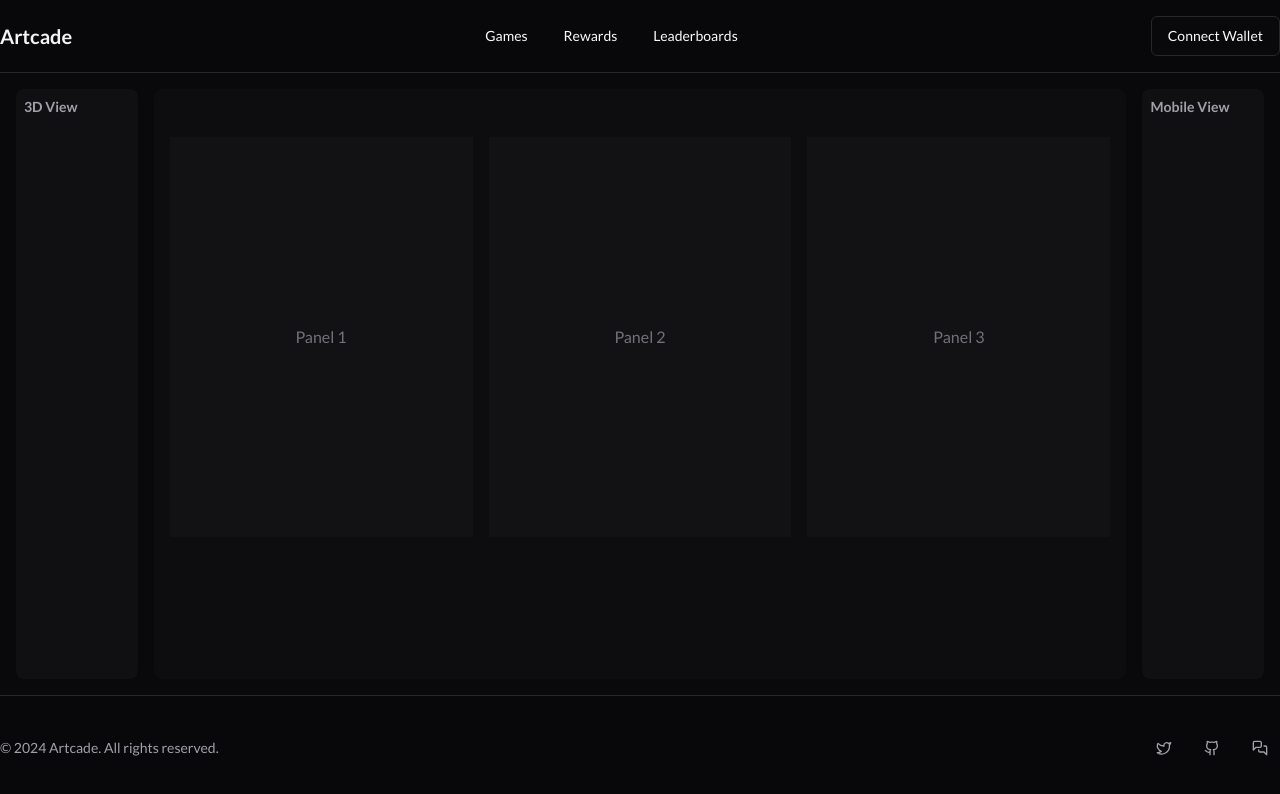
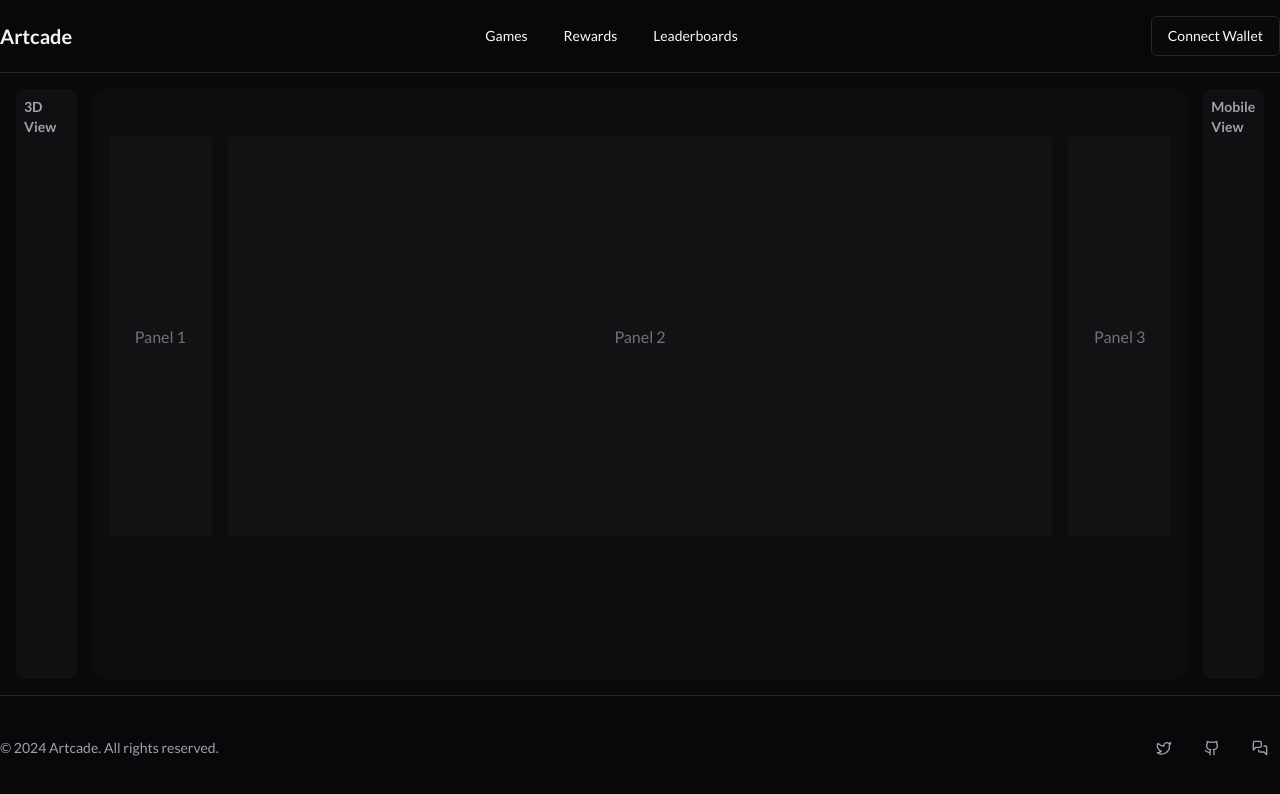
Before and after one commit to 0xartcade/artcade-ui, a Next.js app: page /dashboard in a window 1280 px wide. Shown: the top 794 px of the page. Built offline with nearby package versions, Linux system fonts and the light colour scheme.

Commit message:
- fixed layout issues

```diff
--- a/app/games/page.tsx
+++ b/app/games/page.tsx
@@ -1,10 +1,11 @@
-import React from 'react';
+import { InfoPanel } from "@/components/info-panel";
 
 export default function GamesPage() {
   return (
-    <div className="container mx-auto py-8">
+    <InfoPanel>
+      <div className="flex flex-col">
         <h2 className="text-xl font-semibold mb-4 text-center">Games</h2>
-      <div className="grid grid-cols-1 md:grid-cols-2 lg:grid-cols-3 gap-4 max-w-6xl mx-auto">
+        <div className="flex-1 w-full grid grid-cols-1 md:grid-cols-2 lg:grid-cols-3 gap-4 max-w-6xl mx-auto">
           <div className="p-4 bg-zinc-900/50 rounded-lg aspect-video flex items-center justify-center">
             Game 1
           </div>
@@ -16,5 +17,6 @@ export default function GamesPage() {
           </div>
         </div>
       </div>
+    </InfoPanel>
   );
 }
--- a/app/rewards/page.tsx
+++ b/app/rewards/page.tsx
@@ -1,8 +1,9 @@
-import React from 'react';
+import { InfoPanel } from "@/components/info-panel";
 
 export default function RewardsPage() {
   return (
-    <div className="container mx-auto py-8">
+    <InfoPanel>
+      <div className="flex flex-col">
         <h2 className="text-xl font-semibold mb-4 text-center">Rewards</h2>
         <div className="grid grid-cols-1 md:grid-cols-3 gap-4 max-w-4xl mx-auto">
           <div className="p-8 bg-zinc-900/50 rounded-lg flex flex-col items-center justify-center gap-2">
@@ -19,5 +20,6 @@ export default function RewardsPage() {
           </div>
         </div>
       </div>
+    </InfoPanel>
   );
 }
--- a/components/layout/conditional-layout.tsx
+++ b/components/layout/conditional-layout.tsx
@@ -5,6 +5,8 @@ import { Header } from './header';
 import { Footer } from './footer';
 import ThreeDPanel from '@/app/3d-panel/page';
 import MobilePanel from '@/app/mobile-panel/page';
+import { motion } from 'framer-motion';
+import { useState } from 'react';
 
 export function ConditionalLayout({
   children,
@@ -13,6 +15,17 @@ export function ConditionalLayout({
 }) {
   const pathname = usePathname();
   const isRootPage = pathname === '/' || pathname === '/dev-logs';
+  const [activePanel, setActivePanel] = useState<"left" | "right" | null>(null);
+
+  const getPanelWidth = (panel: "left" | "middle" | "right") => {
+    if (activePanel === "left") {
+      return panel === "left" ? "90%" : panel === "right" ? "5%" : "0%";
+    }
+    if (activePanel === "right") {
+      return panel === "left" ? "5%" : panel === "right" ? "33%" : "62%";
+    }
+    return panel === "middle" ? "90%" : "5%";
+  };
 
   if (isRootPage) {
     return (
@@ -26,15 +39,34 @@ export function ConditionalLayout({
     <div className="flex flex-col min-h-screen">
       <Header />
       <main className="flex-1 flex gap-4 p-4">
-        <div className="w-[10%]">
+        <motion.div
+          className="cursor-pointer"
+          animate={{ width: getPanelWidth("left") }}
+          transition={{ type: "spring", stiffness: 300, damping: 30 }}
+          onClick={() => setActivePanel(activePanel === "left" ? null : "left")}
+        >
           <ThreeDPanel />
-        </div>
-        <div className="w-[80%] bg-zinc-900/30 rounded-lg p-4">
+        </motion.div>
+
+        <motion.div
+          animate={{
+            width: getPanelWidth("middle"),
+            opacity: activePanel === "left" ? 0 : 1
+          }}
+          transition={{ type: "spring", stiffness: 300, damping: 30 }}
+          className="bg-zinc-900/30 rounded-lg p-4"
+        >
           {children}
-        </div>
-        <div className="w-[10%]">
+        </motion.div>
+
+        <motion.div
+          className="cursor-pointer"
+          animate={{ width: getPanelWidth("right") }}
+          transition={{ type: "spring", stiffness: 300, damping: 30 }}
+          onClick={() => setActivePanel(activePanel === "right" ? null : "right")}
+        >
           <MobilePanel />
-        </div>
+        </motion.div>
       </main>
       <Footer />
     </div>
--- a/components/layout/header.tsx
+++ b/components/layout/header.tsx
@@ -1,5 +1,8 @@
+'use client';
+
 import { motion } from "framer-motion";
 import Link from "next/link";
+import { useRouter } from "next/navigation";
 import { Button } from "@/components/ui/button";
 
 const navItems = [
@@ -9,6 +12,13 @@ const navItems = [
 ];
 
 export function Header() {
+  const router = useRouter();
+
+  const handleNavigation = (e: React.MouseEvent, href: string) => {
+    e.preventDefault();
+    router.push(href);
+  };
+
   return (
     <motion.header
       initial={{ y: -20, opacity: 0 }}
@@ -23,8 +33,12 @@ export function Header() {
 
           <div className="hidden md:flex items-center space-x-1">
             {navItems.map((item) => (
-              <Button key={item.href} variant="ghost" asChild>
-                <Link href={item.href}>{item.label}</Link>
+              <Button
+                key={item.href}
+                variant="ghost"
+                onClick={(e) => handleNavigation(e, item.href)}
+              >
+                {item.label}
               </Button>
             ))}
           </div>
--- a/components/ui/three-panel.tsx
+++ b/components/ui/three-panel.tsx
@@ -1,11 +1,51 @@
+"use client";
+
+import { motion } from "framer-motion";
+import { useState } from "react";
+
 export function ThreePanel() {
+  const [activePanel, setActivePanel] = useState<"left" | "right" | null>(null);
+
+  const getPanelWidth = (panel: "left" | "middle" | "right") => {
+    if (activePanel === "left") {
+      return panel === "left" ? "90%" : panel === "right" ? "10%" : "0%";
+    }
+    if (activePanel === "right") {
+      return panel === "left" ? "10%" : panel === "right" ? "33%" : "57%";
+    }
+    return panel === "middle" ? "80%" : "10%";
+  };
+
   return (
-    <div className="grid grid-cols-1 md:grid-cols-3 gap-4">
-      {[1, 2, 3].map((i) => (
-        <div key={i} className="h-[400px] bg-zinc-900/50 flex items-center justify-center">
-          <p className="text-zinc-500">Panel {i}</p>
-        </div>
-      ))}
+    <div className="flex w-full h-[400px] gap-4">
+      <motion.div
+        className="bg-zinc-900/50 flex items-center justify-center cursor-pointer"
+        animate={{ width: getPanelWidth("left") }}
+        transition={{ type: "spring", stiffness: 300, damping: 30 }}
+        onClick={() => setActivePanel(activePanel === "left" ? null : "left")}
+      >
+        <p className="text-zinc-500">Panel 1</p>
+      </motion.div>
+
+      <motion.div
+        className="bg-zinc-900/50 flex items-center justify-center"
+        animate={{
+          width: getPanelWidth("middle"),
+          opacity: activePanel === "left" ? 0 : 1
+        }}
+        transition={{ type: "spring", stiffness: 300, damping: 30 }}
+      >
+        <p className="text-zinc-500">Panel 2</p>
+      </motion.div>
+
+      <motion.div
+        className="bg-zinc-900/50 flex items-center justify-center cursor-pointer"
+        animate={{ width: getPanelWidth("right") }}
+        transition={{ type: "spring", stiffness: 300, damping: 30 }}
+        onClick={() => setActivePanel(activePanel === "right" ? null : "right")}
+      >
+        <p className="text-zinc-500">Panel 3</p>
+      </motion.div>
     </div>
   );
 }
```
Lines whose indentation alone changed are shown as unchanged.
